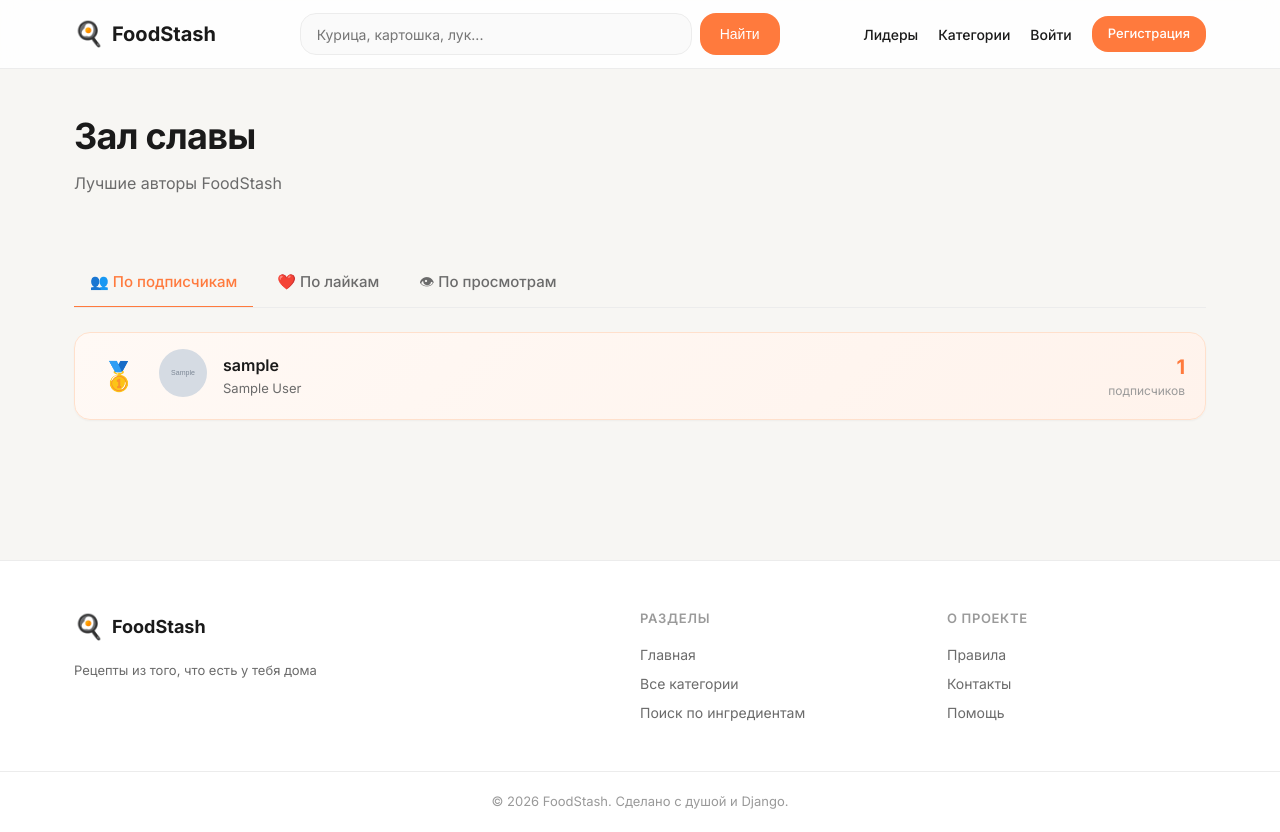
After one commit to Artur1to/FoodStash, a Django app: page /leaderboard/ in a window 1280 px wide. The commit adds this page. Run offline with Django 5.2, Linux system fonts and the light colour scheme; tables that the repository leaves empty hold one stand-in row (values such as "Sample post"); grey boxes marked "Sample" are stand-in pictures.

Commit message:
+Система подписок (lite) и Лидерборд по лайкам сбам и просмотрам

```diff
--- a/recipes/models.py
+++ b/recipes/models.py
@@ -184,3 +184,14 @@ class UserAchievement(models.Model):
 
     def __str__(self):
         return f"{self.user.username} — {self.achievement.name}"
+
+class Subscription(models.Model):
+    subscriber = models.ForeignKey(User, on_delete=models.CASCADE, related_name='subscriptions')
+    author = models.ForeignKey(User, on_delete=models.CASCADE, related_name='subscribers')
+    created_at = models.DateTimeField(auto_now_add=True)
+
+    class Meta:
+        unique_together = ('subscriber', 'author')
+
+    def __str__(self):
+        return f"{self.subscriber.username} → {self.author.username}"
--- a/recipes/static/recipes/css/style.css
+++ b/recipes/static/recipes/css/style.css
@@ -1915,3 +1915,121 @@ body.dark .nick-cosmic {
     background-clip: text;
     -webkit-text-fill-color: transparent;
 }
+
+/* ===== ЛИДЕРБОРД ===== */
+.leaderboard-list {
+    display: flex;
+    flex-direction: column;
+    gap: 8px;
+    padding-bottom: 60px;
+}
+
+.leaderboard-row {
+    display: flex;
+    align-items: center;
+    gap: 16px;
+    padding: 16px 20px;
+    background: #fff;
+    border-radius: var(--radius);
+    box-shadow: var(--shadow-sm);
+    transition: all 0.2s;
+}
+
+.leaderboard-row:hover {
+    transform: translateX(4px);
+    box-shadow: var(--shadow);
+}
+
+.leaderboard-row--top {
+    background: linear-gradient(135deg, #fff9f5 0%, #fff3ec 100%);
+    border: 1px solid #ffe0cc;
+}
+
+.leaderboard-row__rank {
+    flex-shrink: 0;
+    width: 48px;
+    text-align: center;
+    font-size: 20px;
+    font-weight: 700;
+    color: var(--text-muted);
+}
+
+.leaderboard-row--top .leaderboard-row__rank {
+    font-size: 28px;
+}
+
+.leaderboard-row__avatar {
+    flex-shrink: 0;
+}
+
+.leaderboard-row__avatar img,
+.avatar-placeholder--sm {
+    width: 48px;
+    height: 48px;
+    border-radius: 50%;
+    object-fit: cover;
+}
+
+.avatar-placeholder--sm {
+    display: flex;
+    align-items: center;
+    justify-content: center;
+    background: linear-gradient(135deg, var(--primary) 0%, #ff9d6e 100%);
+    color: #fff;
+    font-weight: 700;
+    font-size: 20px;
+}
+
+.leaderboard-row__info {
+    flex: 1;
+    min-width: 0;
+}
+
+.leaderboard-row__name {
+    font-size: 16px;
+    font-weight: 600;
+    margin-bottom: 2px;
+}
+
+.leaderboard-row__fullname {
+    font-size: 13px;
+    color: var(--text-muted);
+}
+
+.leaderboard-row__score {
+    flex-shrink: 0;
+    text-align: right;
+}
+
+.leaderboard-row__score-value {
+    font-size: 20px;
+    font-weight: 700;
+    color: var(--primary);
+}
+
+.leaderboard-row__score-label {
+    font-size: 12px;
+    color: var(--text-light);
+}
+
+@media (max-width: 600px) {
+    .leaderboard-row {
+        padding: 12px;
+        gap: 12px;
+    }
+    .leaderboard-row__rank {
+        width: 32px;
+        font-size: 16px;
+    }
+    .leaderboard-row__avatar img,
+    .avatar-placeholder--sm {
+        width: 40px;
+        height: 40px;
+    }
+    .leaderboard-row__name {
+        font-size: 14px;
+    }
+    .leaderboard-row__score-value {
+        font-size: 16px;
+    }
+}
--- a/recipes/templates/recipes/base.html
+++ b/recipes/templates/recipes/base.html
@@ -25,6 +25,10 @@
         </form>
 
         <nav class="header__nav">
+            {% if user.is_authenticated %}
+                <a href="{% url 'feed' %}" class="header__link">Лента</a>
+            {% endif %}
+            <a href="{% url 'leaderboard' %}" class="header__link">Лидеры</a>
             <a href="{% url 'category_list' %}" class="header__link">Категории</a>
             {% if user.is_authenticated %}
                 <a href="{% url 'profile' user.username %}" class="header__link nick-{{ user.nickname_style }}">{{ user.username }}</a>
--- /dev/null
+++ b/recipes/templates/recipes/leaderboard.html
@@ -0,0 +1,74 @@
+{% extends 'recipes/base.html' %}
+{% block title %}Лидеры — FoodStash{% endblock %}
+
+{% block content %}
+<div class="container">
+
+    <div class="page-header">
+        <h1 class="page-title">Зал славы</h1>
+        <p class="page-subtitle">Лучшие авторы FoodStash</p>
+    </div>
+
+    <!-- ВКЛАДКИ -->
+    <div class="profile-tabs">
+        <a href="?tab=subscribers" class="profile-tab {% if tab == 'subscribers' %}active{% endif %}">
+            👥 По подписчикам
+        </a>
+        <a href="?tab=likes" class="profile-tab {% if tab == 'likes' %}active{% endif %}">
+            ❤️ По лайкам
+        </a>
+        <a href="?tab=views" class="profile-tab {% if tab == 'views' %}active{% endif %}">
+            👁 По просмотрам
+        </a>
+    </div>
+
+    <!-- СПИСОК -->
+    {% if leaders %}
+        <div class="leaderboard-list">
+            {% for item in leaders %}
+                <a href="{% url 'profile' item.user.username %}" class="leaderboard-row {% if item.rank <= 3 %}leaderboard-row--top{% endif %}">
+                    <div class="leaderboard-row__rank">
+                        {% if item.rank == 1 %}🥇
+                        {% elif item.rank == 2 %}🥈
+                        {% elif item.rank == 3 %}🥉
+                        {% else %}#{{ item.rank }}{% endif %}
+                    </div>
+
+                    <div class="leaderboard-row__avatar">
+                        {% if item.user.avatar %}
+                            <img src="{{ item.user.avatar.url }}" alt="{{ item.user.username }}">
+                        {% else %}
+                            <div class="avatar-placeholder avatar-placeholder--sm">{{ item.user.username|first|upper }}</div>
+                        {% endif %}
+                    </div>
+
+                    <div class="leaderboard-row__info">
+                        <div class="leaderboard-row__name nick-{{ item.user.nickname_style }}">
+                            {{ item.user.username }}
+                        </div>
+                        {% if item.user.get_full_name %}
+                            <div class="leaderboard-row__fullname">{{ item.user.get_full_name }}</div>
+                        {% endif %}
+                    </div>
+
+                    <div class="leaderboard-row__score">
+                        <div class="leaderboard-row__score-value">{{ item.score }}</div>
+                        <div class="leaderboard-row__score-label">
+                            {% if tab == 'subscribers' %}подписчиков
+                            {% elif tab == 'likes' %}лайков
+                            {% else %}просмотров{% endif %}
+                        </div>
+                    </div>
+                </a>
+            {% endfor %}
+        </div>
+    {% else %}
+        <div class="empty-state">
+            <div class="empty-state__icon">🏆</div>
+            <h3 class="empty-state__title">Пока никого нет</h3>
+            <p class="empty-state__text">Будь первым, кто попадёт в зал славы!</p>
+        </div>
+    {% endif %}
+
+</div>
+{% endblock %}
--- a/recipes/urls.py
+++ b/recipes/urls.py
@@ -9,6 +9,10 @@ urlpatterns = [
     path('register/', views.register_view, name='register'),
     path('login/', auth_views.LoginView.as_view(template_name='recipes/login.html'), name='login'),
     path('logout/', auth_views.LogoutView.as_view(), name='logout'),
+
+    path('feed/', views.feed, name='feed'),
+    path('leaderboard/', views.leaderboard, name='leaderboard'),
+    path('user/<str:username>/subscribe/', views.toggle_subscription, name='toggle_subscription'),
 
     # Профили
     path('profile/edit/', views.profile_edit, name='profile_edit'),
--- a/recipes/views.py
+++ b/recipes/views.py
@@ -4,13 +4,13 @@ from django.http import JsonResponse
 from django.views.decorators.http import require_POST
 from django.contrib.auth.decorators import login_required
 from django.forms import inlineformset_factory
-from django.db.models import Count, Q
+from django.db.models import Count, Q, Sum
 from .forms import RegisterForm, UserForm, RecipeForm, RecipeIngredientForm
 from . import achievements
 from .models import (
     User, Category, Ingredient, Recipe,
     RecipeIngredient, Favorite, Rating, Comment, Like, CommentVote,
-    Achievement, UserAchievement
+    Achievement, UserAchievement, Subscription
 )
 
 def home(request):
@@ -41,6 +41,14 @@ def register_view(request):
 def profile_view(request, username):
     user_obj = get_object_or_404(User, username=username)
     is_own = request.user == user_obj
+
+    is_subscribed = False
+    subscribers_count = user_obj.subscribers.count()
+    if request.user.is_authenticated and request.user != user_obj:
+        is_subscribed = Subscription.objects.filter(
+            subscriber=request.user,
+            author=user_obj
+        ).exists()
 
     # Определяем активную вкладку
     tab = request.GET.get('tab', 'recipes')
@@ -77,6 +85,8 @@ def profile_view(request, username):
         'is_own': is_own,
         'counts': counts,
         'user_achievements': user_achievements,
+        'is_subscribed': is_subscribed,
+        'subscribers_count': subscribers_count,
     })
 
 
@@ -295,3 +305,85 @@ def vote_comment(request, comment_id):
         'dislikes': dislikes,
         'user_vote': user_vote,
     })
+
+@require_POST
+def toggle_subscription(request, username):
+    if not request.user.is_authenticated:
+        return JsonResponse({'error': 'auth_required'}, status=401)
+
+    author = get_object_or_404(User, username=username)
+
+    if author == request.user:
+        return JsonResponse({'error': 'cant_subscribe_self'}, status=400)
+
+    sub, created = Subscription.objects.get_or_create(
+        subscriber=request.user,
+        author=author
+    )
+
+    if not created:
+        sub.delete()
+        status = 'removed'
+    else:
+        status = 'added'
+        # Проверка ачивки у автора
+        unlocked = achievements.check_subscriber_achievements(author)
+        if unlocked:
+            pass  # ачивка выдастся, уведомление покажем при следующем заходе автора
+
+    return JsonResponse({
+        'status': status,
+        'count': author.subscribers.count(),
+    })
+
+def feed(request):
+    if not request.user.is_authenticated:
+        return redirect('login')
+
+    # Кто на кого подписан
+    subscribed_authors = Subscription.objects.filter(
+        subscriber=request.user
+    ).values_list('author_id', flat=True)
+
+    # Рецепты от этих авторов
+    recipes = Recipe.objects.filter(
+        author_id__in=subscribed_authors
+    ).select_related('author', 'category').order_by('-created_at')
+
+    return render(request, 'recipes/feed.html', {
+        'recipes': recipes,
+        'authors_count': len(subscribed_authors),
+    })
+
+def leaderboard(request):
+    tab = request.GET.get('tab', 'subscribers')
+    if tab not in ('subscribers', 'likes', 'views'):
+        tab = 'subscribers'
+
+    if tab == 'likes':
+        # Считаем лайки через аннотацию
+        users = User.objects.annotate(
+            score=Count('recipes__likes')
+        ).filter(score__gt=0).order_by('-score')[:50]
+    elif tab == 'views':
+        users = User.objects.annotate(
+            score=Sum('recipes__views_count')
+        ).filter(score__gt=0).order_by('-score')[:50]
+    else:  # subscribers
+        users = User.objects.annotate(
+            score=Count('subscribers')
+        ).filter(score__gt=0).order_by('-score')[:50]
+
+    # Прокачиваем данными для карточек
+    leaders = []
+    for i, u in enumerate(users, start=1):
+        leaders.append({
+            'rank': i,
+            'user': u,
+            'score': u.score,
+        })
+
+    return render(request, 'recipes/leaderboard.html', {
+        'leaders': leaders,
+        'tab': tab,
+    })
```
Also changed, not shown: recipes/achievements.py (+12 -1 lines), recipes/templates/recipes/feed.html (added, +46 -0 lines), recipes/templates/recipes/profile.html (+50 -0 lines), recipes/migrations/0008_subscription.py (added).
